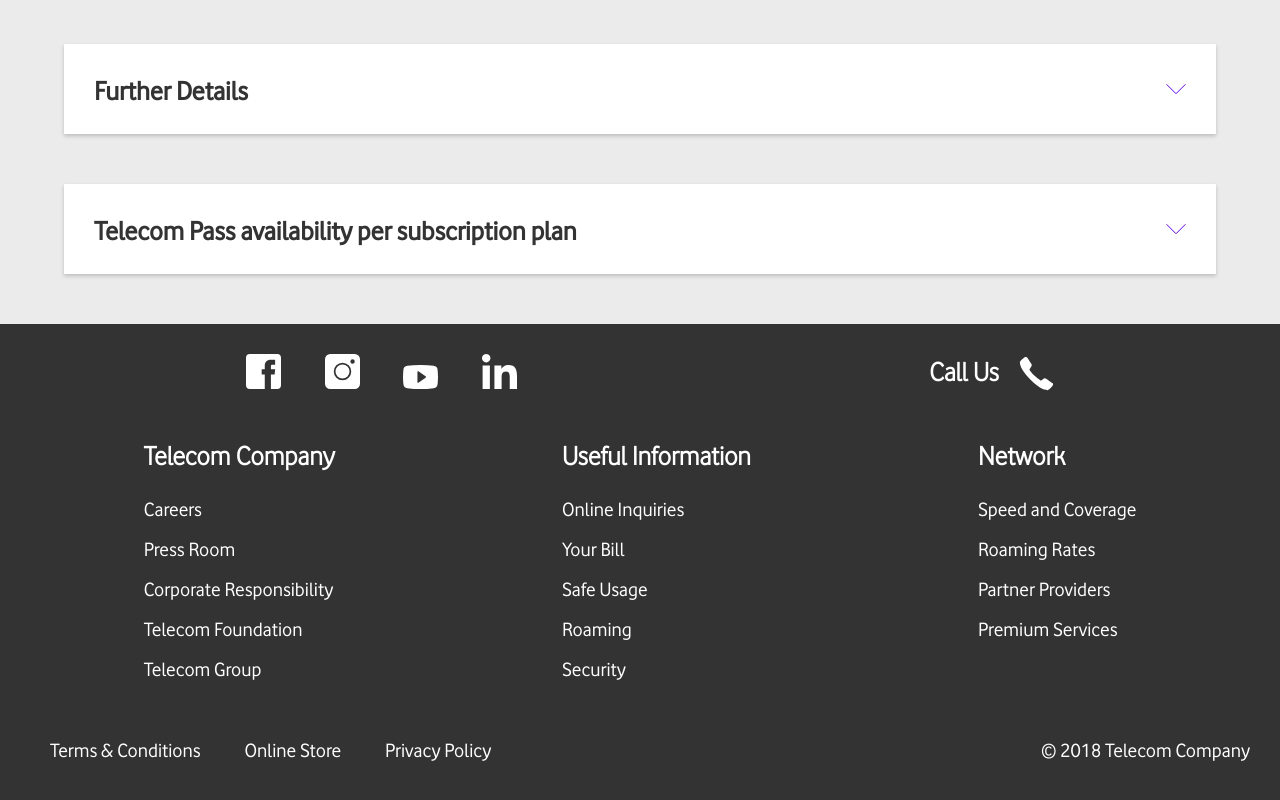
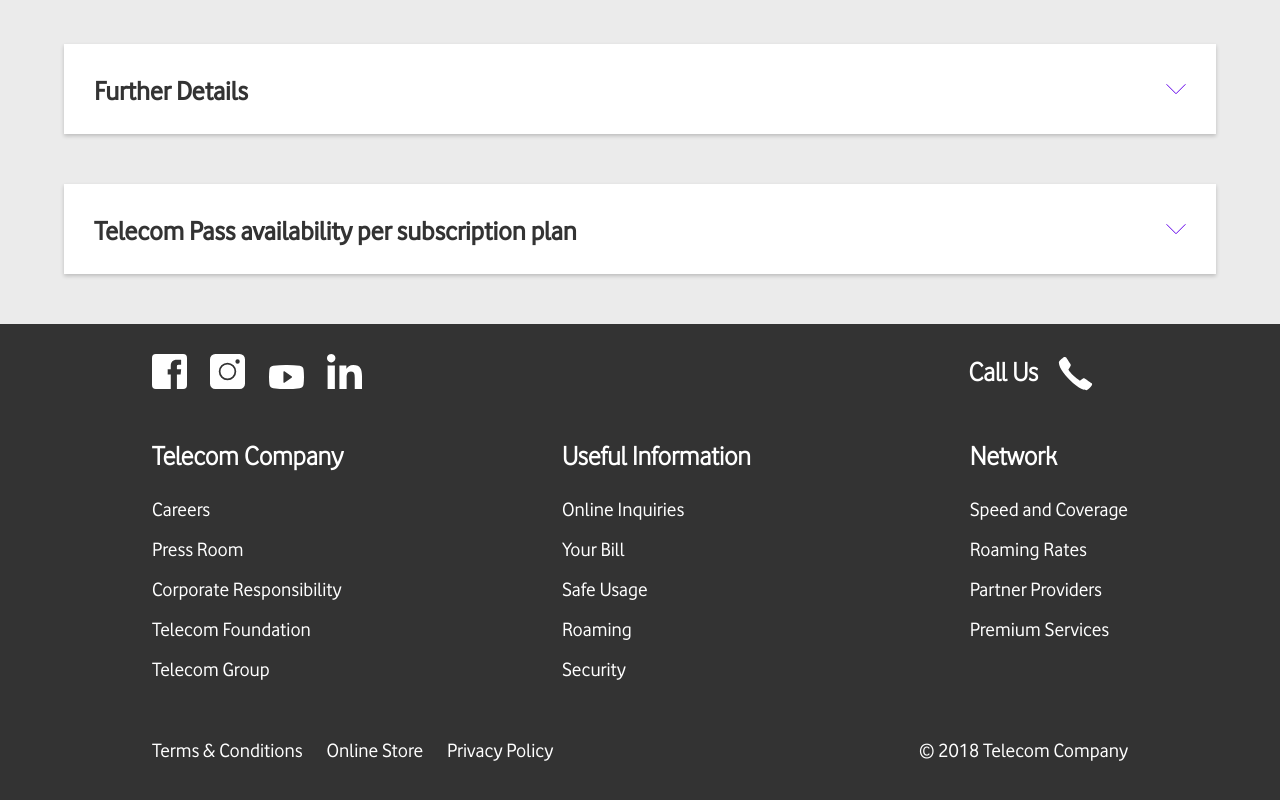
Before and after one commit to jsrath/telecom, a plain HTML site: page index.html in a window 1280 px wide. Shown: the part 3139-3939 px from the top of the page. Drawn offline with Linux system fonts and the light colour scheme.

Commit message:
Minor formatting fixes

```diff
--- a/style.css
+++ b/style.css
@@ -488,18 +488,21 @@ footer {
 }
 
 .footer-top {
+  margin: 0 auto;
   display: flex;
-  justify-content: space-around;
+  justify-content: space-between;
+  width: 80%;
 }
 
 .footer-icons img {
-  margin: 0 20px;
+  margin: 0 20px 0 0;
 }
 
 .footer-phone {
   display: flex;
   justify-content: center;
   align-items: center;
+  margin-right: 35px;
 }
 
 .footer-phone img {
@@ -507,10 +510,11 @@ footer {
 }
 
 .footer-middle {
-  margin-top: 50px;
   display: flex;
-  justify-content: space-around;
+  justify-content: space-between;
   align-items: flex-start;
+  margin: 50px auto;
+  width: 80%;
 }
 
 .footer-middle h2 {
@@ -525,17 +529,23 @@ footer {
 
 .footer-bottom {
   font-size: 20px;
-  margin: 50px 0;
+  margin: 50px auto;
   display: flex;
   justify-content: space-between;
+  width: 80%;
 }
 
 .footer-bottom-left {
   width: 80%;
 }
 
+.footer-bottom-right {
+  width: 100%;
+  text-align: right;
+}
+
 .footer-bottom-left li {
-  padding: 0 20px;
+  padding: 0 20px 0 0;
   list-style-type: none;
   display: inline;
 }
```
